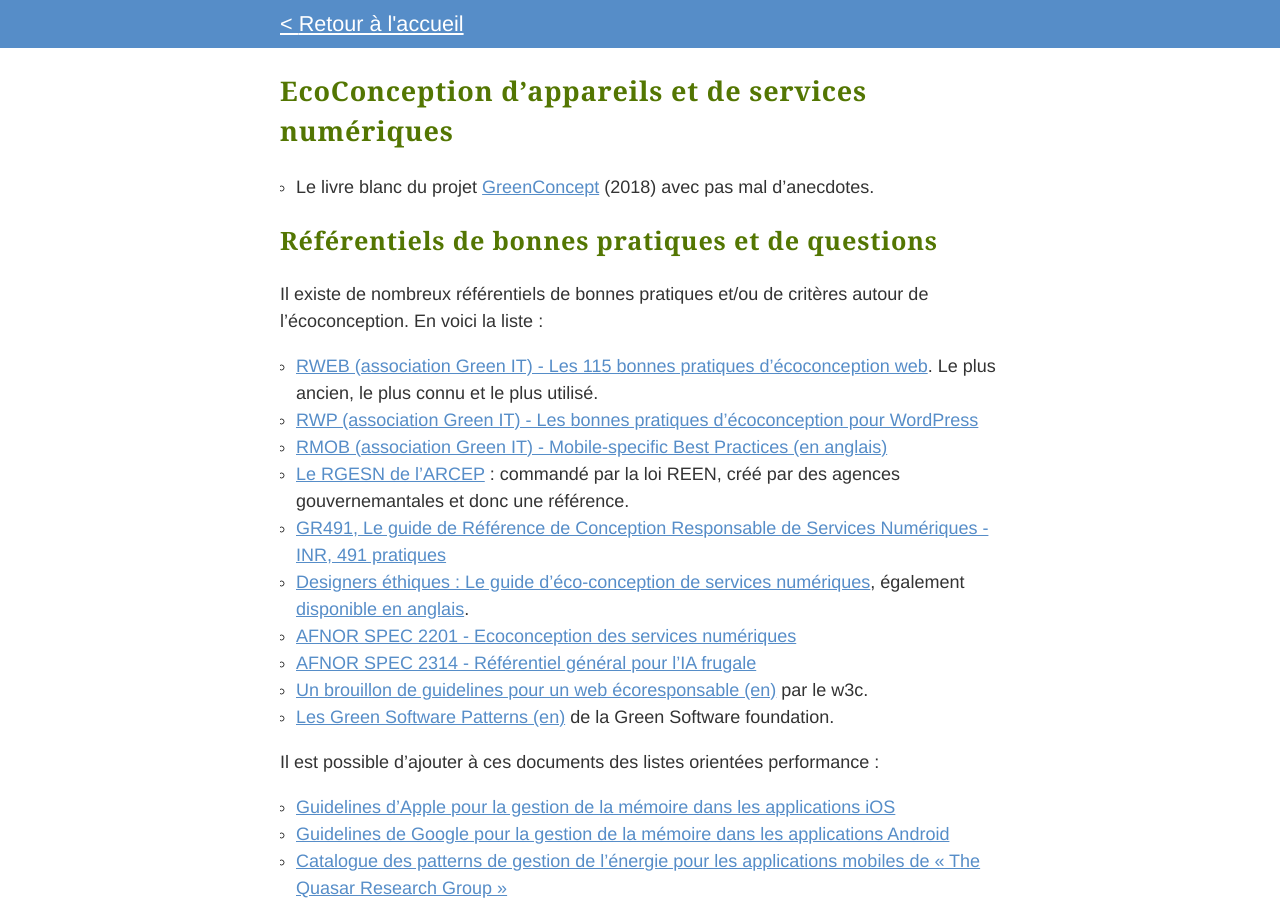
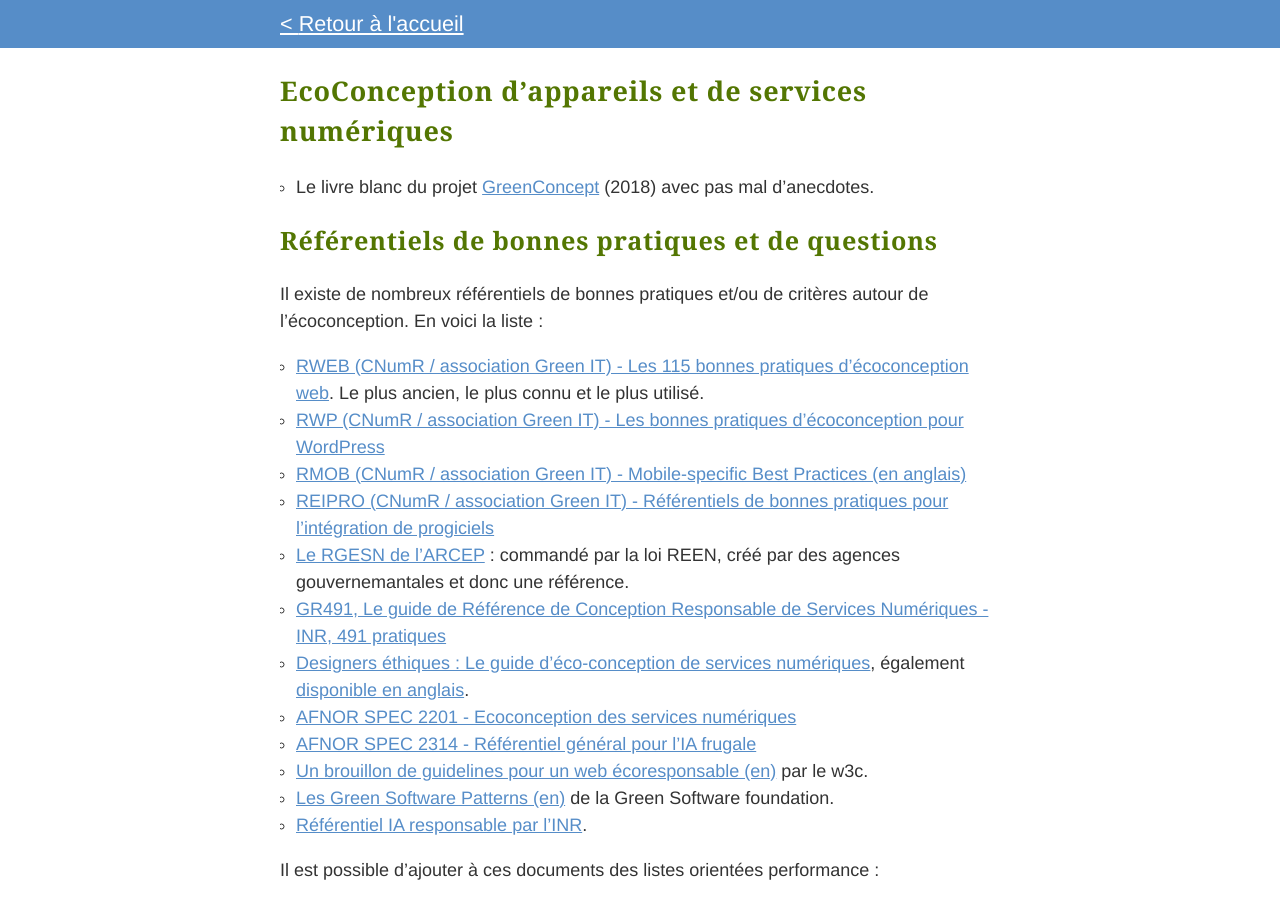
Before and after one commit to rlemaire/bookmarks-green-it, a Jekyll site: the page built from pages/ecoconception.markdown, in a window 1280 px wide and 900 px high. Built offline with Jekyll 4.4.1, drawn with Linux system fonts in a browser that asks for light colours.

Commit message:
MAJ juillet 2025

```diff
--- a/pages/ecoconception.markdown
+++ b/pages/ecoconception.markdown
@@ -10,9 +10,10 @@ layout: page
 
 Il existe de nombreux référentiels de bonnes pratiques et/ou de critères autour de l'écoconception. En voici la liste :
 
-- [RWEB (association Green IT) - Les 115 bonnes pratiques d'écoconception web](https://github.com/cnumr/best-practices). Le plus ancien, le plus connu et le plus utilisé.
-- [RWP (association Green IT) - Les bonnes pratiques d'écoconception pour WordPress](https://github.com/cnumr/best-practices-wordpress)
-- [RMOB (association Green IT) - Mobile-specific Best Practices (en anglais)](https://github.com/cnumr/best-practices-mobile)
+- [RWEB (CNumR / association Green IT) - Les 115 bonnes pratiques d'écoconception web](https://github.com/cnumr/best-practices). Le plus ancien, le plus connu et le plus utilisé.
+- [RWP (CNumR / association Green IT) - Les bonnes pratiques d'écoconception pour WordPress](https://github.com/cnumr/best-practices-wordpress)
+- [RMOB (CNumR / association Green IT) - Mobile-specific Best Practices (en anglais)](https://github.com/cnumr/best-practices-mobile)
+- [REIPRO (CNumR / association Green IT) - Référentiels de bonnes pratiques pour l'intégration de progiciels](https://github.com/cnumr/best-practices-mobile)
 - [Le RGESN de l'ARCEP](https://www.arcep.fr/mes-demarches-et-services/entreprises/fiches-pratiques/referentiel-general-ecoconception-services-numeriques.html) : commandé par la loi REEN, créé par des agences gouvernemantales et donc une référence.
 - [GR491, Le guide de Référence de Conception Responsable de Services Numériques - INR, 491 pratiques](https://gr491.isit-europe.org)
 - [Designers éthiques : Le guide d’éco-conception de services numériques](https://eco-conception.designersethiques.org/guide/), également [disponible en anglais](https://designersethiques.org/en/thematiques/ecoconception/guide-d-ecoconception).
@@ -20,6 +21,7 @@ Il existe de nombreux référentiels de bonnes pratiques et/ou de critères auto
 - [AFNOR SPEC 2314 - Référentiel général pour l'IA frugale](https://www.boutique.afnor.org/fr-fr/norme/afnor-spec-2314/referentiel-general-pour-lia-frugale-mesurer-et-reduire-limpact-environneme/fa208976/421140)
 - [Un brouillon de guidelines pour un web écoresponsable (en)](https://w3c.github.io/sustyweb/glance.html#abstract) par le w3c.
 - [Les Green Software Patterns (en)](https://patterns.greensoftware.foundation/) de la Green Software foundation.
+- [Référentiel IA responsable par l'INR](https://ref-ia.isit-europe.org/).
 
 Il est possible d'ajouter à ces documents des listes orientées performance :
 - [Guidelines d’Apple pour la gestion de la mémoire dans les applications iOS](https://developer.apple.com/library/archive/documentation/Performance/Conceptual/EnergyGuide-iOS/index.html)
```
Also changed, not shown: pages/impacts.markdown (line endings or trailing spaces).
